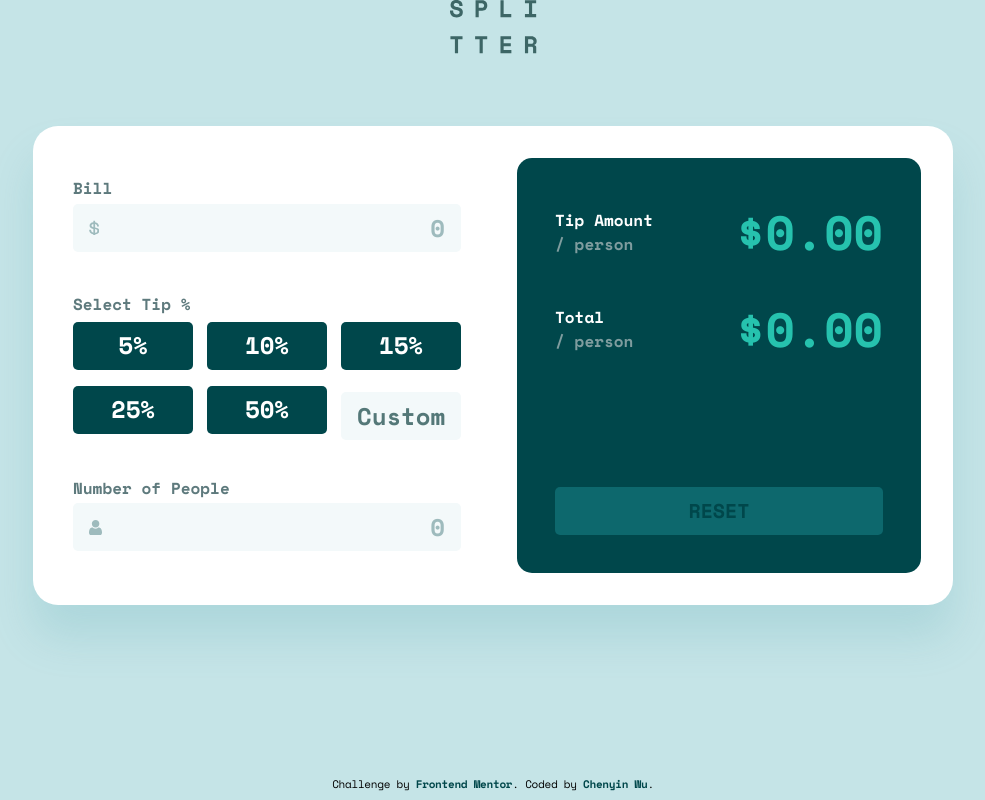
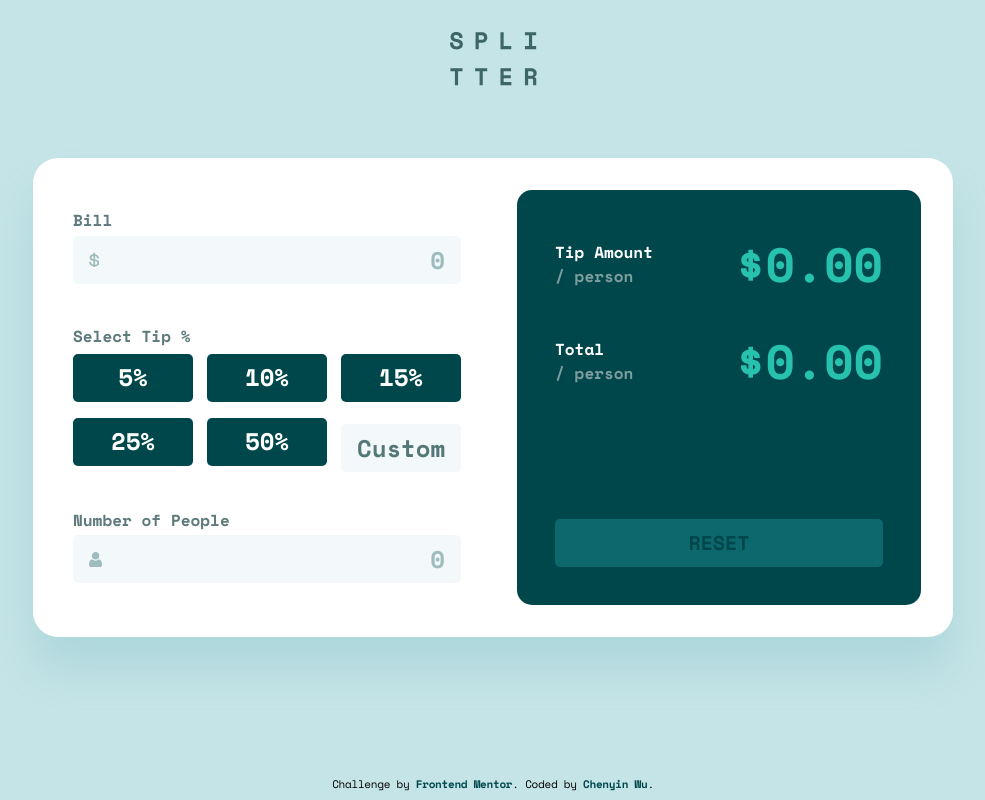
Before and after one commit to wcyin9/tipCalculator, a plain HTML site: page 12tipCalculator/index.html in a window 1280 px wide. Shown: the whole page, without its empty margins (147-1132 px from the left). Drawn offline with nearby package versions, Linux system fonts and the light colour scheme.

Commit message:
Update style.css

```diff
--- a/12tipCalculator/css/style.css
+++ b/12tipCalculator/css/style.css
@@ -266,7 +266,7 @@ li ::placeholder {
     }
     .logo {
         margin: 0 auto;
-        padding: 0 0 4.5rem;
+        padding: 2rem 0 4.5rem;
     }
     main {
         padding: 2rem 2rem;
@@ -279,6 +279,8 @@ li ::placeholder {
         max-width: 920px;
         box-shadow: 0 32px 43px rgba(79,166, 175, 0.2);
         place-content: center;
+               align-items: center;
+        justify-content: center;
     }
 
     .inputContainer {
```
